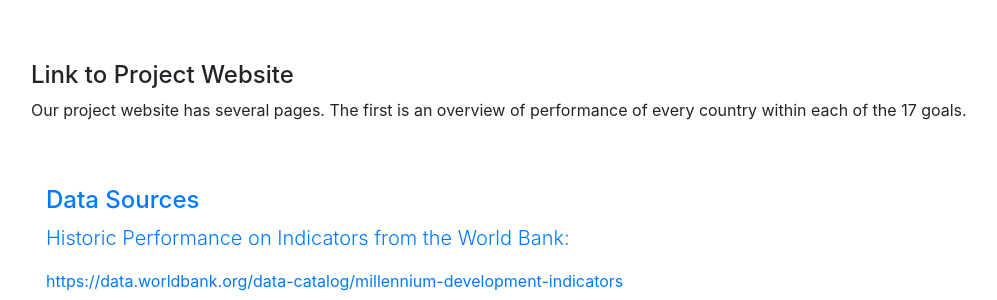
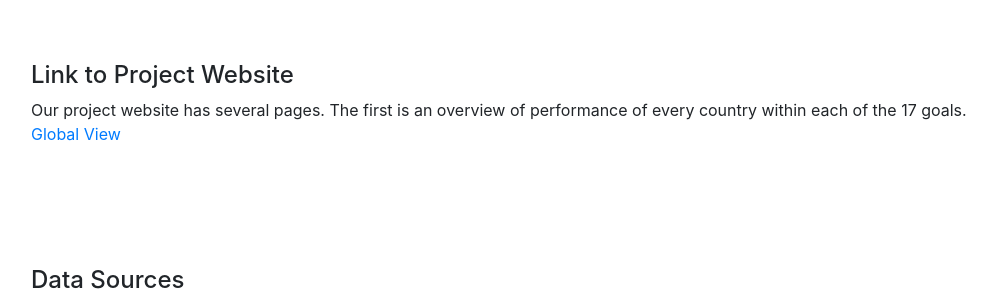
Before and after one commit to MSannat/W209, a website: page index.html in a window 1280 px wide. Shown: the part 1320-1620 px from the top of the page, without its empty margins (54-1051 px from the left). Drawn offline with Linux system fonts and the light colour scheme.

Commit message:
Add files via upload

```diff
--- a/index.html
+++ b/index.html
@@ -94,9 +94,9 @@
         <h4>Link to Project Website</h4>
         <p>
           Our project website has several pages. The first is an overview of performance of every country within each of the 17 goals.
-          <br>
+<br>
 
-    <a href="./global.html" target="_blank>Global View</a>
+    <a href="./global.html" target="_blank">Global View</a>
 
 
 
```
